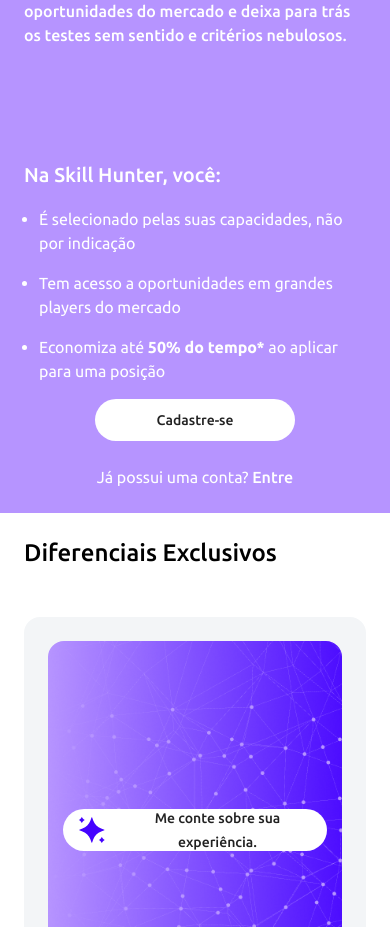
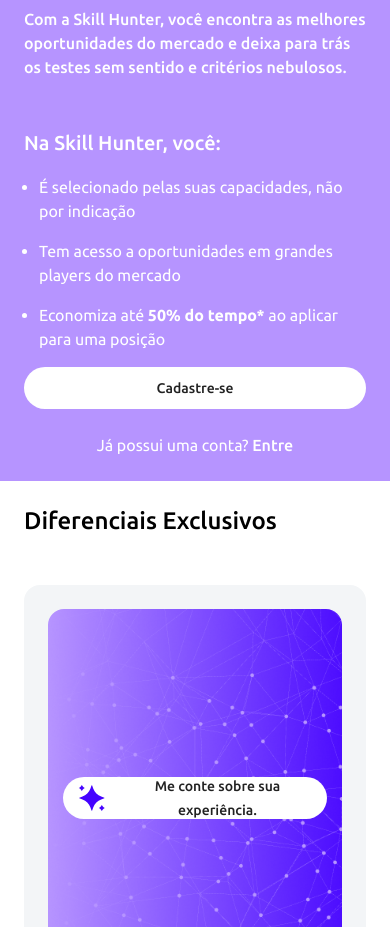
Before and after one commit to edusilva-dev/sh-lp, a React (Vite) app: page / in a window 390 px wide. Shown: the part 1320-2247 px from the top of the page. Built offline with nearby package versions, Linux system fonts and the light colour scheme.

Commit message:
refactor(cadidate-banner): ajusta banner de acordo com layout

```diff
--- a/src/pages/candidate/components/candidate-banner/candidate-banner.component.tsx
+++ b/src/pages/candidate/components/candidate-banner/candidate-banner.component.tsx
@@ -13,22 +13,22 @@
 
 export const CandidateBanner: FC = () => {
 	const isMobile = useMediaQuery<Theme>((theme) =>
-		theme.breakpoints.down('lg')
+		theme.breakpoints.down('md')
 	);
 
 	return (
 		<PrimaryLightContainer>
 			<Stack
-				direction={['column', 'column', 'column', 'row']}
+				direction={['column', 'row']}
 				justifyContent="space-between"
 				gap={[ 3, 6 ]}
 			>
-				<Stack width={['100%', '100%', '100%', '50%']}>
+				<Stack width={['100%', '50%']}>
 					<Box
 						component="img"
 						src={bannerPath}
 						sx={{
-							height: '100%',
+							height: ['345px', '100%'],
 							borderRadius: 2,
 							objectFit: 'cover',
 							objectPosition: 'bottom'
@@ -36,9 +36,9 @@
 					/>
 				</Stack>
 
-				<Stack width={['100%', '100%', '100%', '50%']} justifyContent='space-between'>
+				<Stack width={['100%', '50%']} justifyContent='space-between'>
 					<Stack gap={3}>
-						<Stack>
+						<Stack width='100%'>
 							<Typography
 								variant={isMobile ? 'h2' : 'h1'}
 								color="secondary.main"
@@ -65,7 +65,7 @@
 						</Typography>
 					</Stack>
 
-					<Stack mt={14}>
+					<Stack mt={[6, 6, 14]}>
 						<Typography variant="h3" color="secondary.main">
 							Na Skill Hunter, você:
 						</Typography>
@@ -97,8 +97,8 @@
 							</Box>
 						</Stack>
 
-						<Stack direction={['column', 'row']} gap="24px" alignItems="center">
-							<Button color="secondary" variant="contained">
+						<Stack direction={['column', 'column', 'row']} gap={3} alignItems="center">
+							<Button color="secondary" variant="contained" sx={{ width: isMobile ? '100%' : 'unset' }}>
 								Cadastre-se
 							</Button>
 
```
